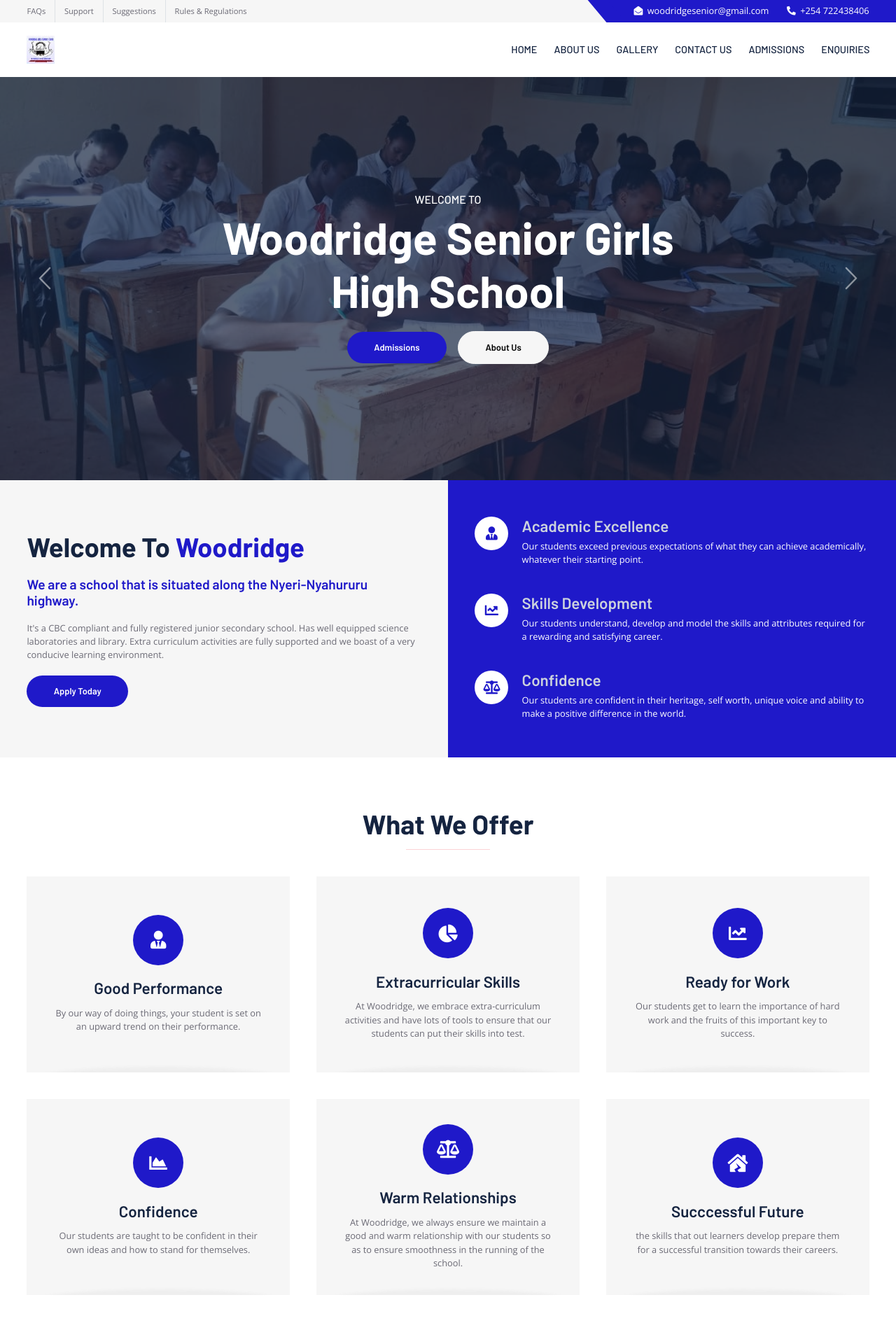
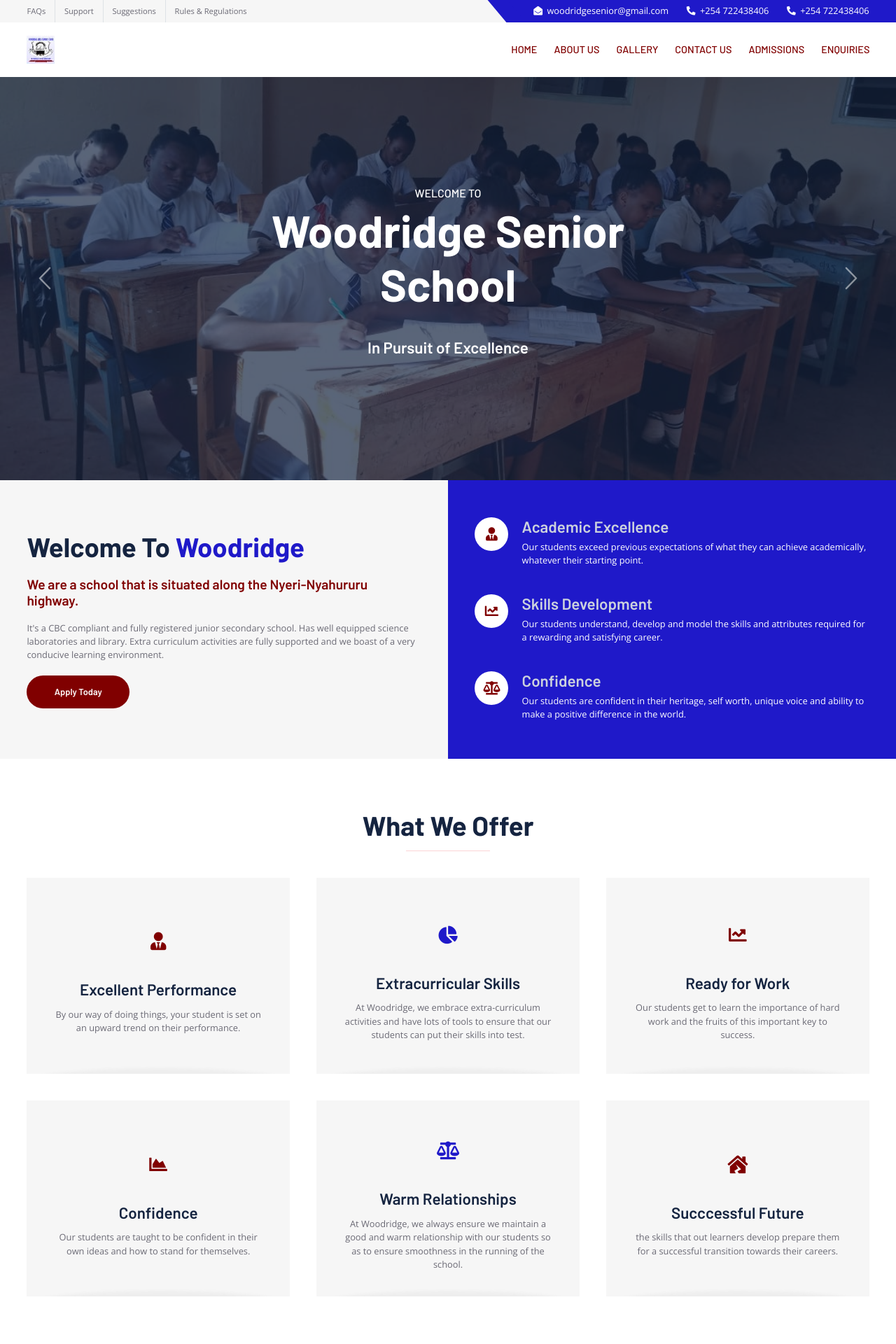
Before and after one commit to jaykaranja/woodridge-snr, a Django app: page / in a window 1280 px wide. Shown: the top 1920 px of the page at 70% size. Run offline with Django 4.2, Linux system fonts and the light colour scheme; some libraries are stand-ins or nearby versions.

Commit message:
UI color fixes

```diff
--- a/woodridge/core/static/core/css/style.css
+++ b/woodridge/core/static/core/css/style.css
@@ -11,11 +11,18 @@ html {
 }
 
 .btn-primary {
-    background-color: rgb(31, 25, 201);
+    background-color: #9b1c1a;
     border-style: none;
 }
 
 
+#maroon-color {
+    color: #800000;
+}
+
+#maroon-bg {
+    background-color: #800000;
+}
 
 #blue-color {
     color: rgb(31, 25, 201);
--- a/woodridge/core/templates/core/base.html
+++ b/woodridge/core/templates/core/base.html
@@ -46,6 +46,9 @@
                     <div class="me-3 pe-3 py-2">
                         <p class="m-0"><i class="fa fa-envelope-open me-2"></i>woodridgesenior@gmail.com</p>
                     </div>
+                    <div class="py-2 me-3 pe-3">
+                        <p class="m-0"><i class="fa fa-phone-alt me-2"></i>+254 722438406</p>
+                    </div>
                     <div class="py-2">
                         <p class="m-0"><i class="fa fa-phone-alt me-2"></i>+254 722438406</p>
                     </div>
@@ -66,12 +69,12 @@
         </button>
         <div class="collapse navbar-collapse" id="navbarCollapse">
             <div class="navbar-nav ms-auto py-0 me-n3">
-                <a href="{% url 'core:home' %}" class="nav-item nav-link">Home</a>
-                <a href="{% url 'core:about-us' %}" class="nav-item nav-link">About Us</a>
-                <a href="{% url 'core:gallery' %}" class="nav-item nav-link">Gallery</a>
-                <a href="#contact-us" class="nav-item nav-link">Contact Us</a>
-                <a href="{% url 'core:admissions' %}" class="nav-item nav-link">Admissions</a>
-                <a href="{% url 'core:enquiries' %}" class="nav-item nav-link">Enquiries</a>
+                <a href="{% url 'core:home' %}" class="nav-item nav-link" id="maroon-color">Home</a>
+                <a href="{% url 'core:about-us' %}" class="nav-item nav-link" id="maroon-color">About Us</a>
+                <a href="{% url 'core:gallery' %}" class="nav-item nav-link" id="maroon-color">Gallery</a>
+                <a href="#contact-us" class="nav-item nav-link" id="maroon-color">Contact Us</a>
+                <a href="{% url 'core:admissions' %}" class="nav-item nav-link" id="maroon-color">Admissions</a>
+                <a href="{% url 'core:enquiries' %}" class="nav-item nav-link" id="maroon-color">Enquiries</a>
             </div>
         </div>
     </nav>
@@ -110,7 +113,8 @@
                 <h3 class="text-white mb-4">Get In Touch</h3>
                 <p class="mb-2"><i class="bi bi-geo-alt text-primary me-2"></i>P.O Box 1805 - 10100 Nyeri</p>
                 <p class="mb-2"><i class="bi bi-envelope-open text-primary me-2"></i>woodridgesenior@gmail.com</p>
-                <p class="mb-0"><i class="bi bi-telephone text-primary me-2"></i>+254722438406</p>
+                <p class="mb-2"><i class="bi bi-telephone text-primary me-2"></i>+254722438406</p>
+                <p class="mb-0"><i class="bi bi-telephone text-primary me-2"></i>+254722610911</p>
             </div>
             <div class="col-lg-4 col-md-6">
                 <h3 class="text-white mb-4">Follow Us</h3>
--- a/woodridge/core/templates/core/index.html
+++ b/woodridge/core/templates/core/index.html
@@ -18,9 +18,8 @@
                 <div class="carousel-caption d-flex flex-column align-items-center justify-content-center">
                     <div class="p-3" style="max-width: 900px;">
                         <h5 class="text-white text-uppercase">WELCOME TO</h5>
-                        <h1 class="display-1 text-white mb-md-4">Woodridge Senior Girls High School</h1>
-                        <a href="{% url 'core:admissions' %}" class="btn btn-primary py-md-3 px-md-5 me-3 rounded-pill">Admissions</a>
-                        <a href="{% url 'core:about-us' %}" class="btn btn-secondary py-md-3 px-md-5 rounded-pill">About Us</a>
+                        <h1 class="display-1 mb-md-5 text-white">Woodridge Senior School</h1>
+                        <h3 class="display-7 mb-md-4 text-white">In Pursuit of Excellence</h3>
                     </div>
                 </div>
             </div>
@@ -56,15 +55,15 @@
   <div class="row g-0">
       <div class="col-lg-6 py-6 px-5">
           <h1 class="display-5 mb-4">Welcome To <span id="blue-color">Woodridge</span></h1>
-          <h4 class="mb-4" id="blue-color">We are a school that is situated along the Nyeri-Nyahururu highway.</h4>
+          <h4 class="mb-4" id="maroon-color">We are a school that is situated along the Nyeri-Nyahururu highway.</h4>
           <p class="mb-4">It's a CBC compliant and fully registered junior secondary school. Has well equipped science laboratories and library. Extra curriculum activities are fully supported and we boast of a very conducive learning environment.</p>
-          <a href="{% url 'core:admissions' %}" class="btn btn-primary py-md-3 px-md-5 rounded-pill">Apply Today</a>
+          <a href="{% url 'core:admissions' %}" class="btn py-md-3 px-md-5 rounded-pill" id="maroon-bg" style="color: white;">Apply Today</a>
       </div>
       <div class="col-lg-6">
           <div class="h-100 d-flex flex-column justify-content-center p-5" id="mainbg">
               <div class="d-flex text-white mb-5">
                   <div class="d-flex flex-shrink-0 align-items-center justify-content-center bg-white text-primary rounded-circle mx-auto mb-4" style="width: 60px; height: 60px;">
-                      <i class="fa fa-user-tie fs-4" id="blue-color"></i>
+                      <i class="fa fa-user-tie fs-4" id="maroon-color"></i>
                   </div>
                   <div class="ps-4">
                       <h3 id="text-light">Academic Excellence</h3>
@@ -73,7 +72,7 @@
               </div>
               <div class="d-flex text-white mb-5">
                   <div class="d-flex flex-shrink-0 align-items-center justify-content-center bg-white text-primary rounded-circle mx-auto mb-4" style="width: 60px; height: 60px;">
-                      <i class="fa fa-chart-line fs-4" id="blue-color"></i>
+                      <i class="fa fa-chart-line fs-4" id="maroon-color"></i>
                   </div>
                   <div class="ps-4">
                       <h3 id="text-light">Skills Development</h3>
@@ -82,7 +81,7 @@
               </div>
               <div class="d-flex text-white">
                   <div class="d-flex flex-shrink-0 align-items-center justify-content-center bg-white text-primary rounded-circle mx-auto mb-4" style="width: 60px; height: 60px;">
-                      <i class="fa fa-balance-scale fs-4" id="blue-color"></i>
+                      <i class="fa fa-balance-scale fs-4" id="maroon-color"></i>
                   </div>
                   <div class="ps-4">
                       <h3 id="text-light">Confidence</h3>
@@ -105,17 +104,17 @@
   <div class="row g-5">
       <div class="col-lg-4 col-md-6">
           <div class="service-item bg-secondary text-center px-5">
-              <div class="d-flex align-items-center justify-content-center text-white rounded-circle mx-auto mb-4" style="width: 90px; height: 90px;" id="mainbg">
-                  <i class="fa fa-user-tie fa-2x"></i>
+              <div class="d-flex align-items-center justify-content-center text-white rounded-circle mx-auto mb-4" style="width: 90px; height: 90px;">
+                  <i class="fa fa-user-tie fa-2x" id="maroon-color"></i>
               </div>
-              <h3 class="mb-3">Good Performance</h3>
+              <h3 class="mb-3">Excellent Performance</h3>
               <p class="mb-0">By our way of doing things, your student is set on an upward trend on their performance.</p>
           </div>
       </div>
       <div class="col-lg-4 col-md-6">
           <div class="service-item bg-secondary text-center px-5">
-              <div class="d-flex align-items-center justify-content-center text-white rounded-circle mx-auto mb-4" style="width: 90px; height: 90px;" id="mainbg">
-                  <i class="fa fa-chart-pie fa-2x"></i>
+              <div class="d-flex align-items-center justify-content-center text-white rounded-circle mx-auto mb-4" style="width: 90px; height: 90px;">
+                  <i class="fa fa-chart-pie fa-2x" id="blue-color"></i>
               </div>
               <h3 class="mb-3">Extracurricular Skills</h3>
               <p class="mb-0">At Woodridge, we embrace extra-curriculum activities and have lots of tools to ensure that our students can put their skills into test.</p>
@@ -123,8 +122,8 @@
       </div>
       <div class="col-lg-4 col-md-6">
           <div class="service-item bg-secondary text-center px-5">
-              <div class="d-flex align-items-center justify-content-center text-white rounded-circle mx-auto mb-4" style="width: 90px; height: 90px;" id="mainbg">
-                  <i class="fa fa-chart-line fa-2x"></i>
+              <div class="d-flex align-items-center justify-content-center text-white rounded-circle mx-auto mb-4" style="width: 90px; height: 90px;">
+                  <i class="fa fa-chart-line fa-2x" id="maroon-color"></i>
               </div>
               <h3 class="mb-3">Ready for Work</h3>
               <p class="mb-0">Our students get to learn the importance of hard work and the fruits of this important key to success.</p>
@@ -132,8 +131,8 @@
       </div>
       <div class="col-lg-4 col-md-6">
           <div class="service-item bg-secondary text-center px-5">
-              <div class="d-flex align-items-center justify-content-center text-white rounded-circle mx-auto mb-4" style="width: 90px; height: 90px;" id="mainbg">
-                  <i class="fa fa-chart-area fa-2x"></i>
+              <div class="d-flex align-items-center justify-content-center text-white rounded-circle mx-auto mb-4" style="width: 90px; height: 90px;">
+                  <i class="fa fa-chart-area fa-2x" id="maroon-color"></i>
               </div>
               <h3 class="mb-3">Confidence</h3>
               <p class="mb-0">Our students are taught to be confident in their own ideas and how to stand for themselves.</p>
@@ -141,8 +140,8 @@
       </div>
       <div class="col-lg-4 col-md-6">
           <div class="service-item bg-secondary text-center px-5">
-              <div class="d-flex align-items-center justify-content-center text-white rounded-circle mx-auto mb-4" style="width: 90px; height: 90px;" id="mainbg">
-                  <i class="fa fa-balance-scale fa-2x"></i>
+              <div class="d-flex align-items-center justify-content-center text-white rounded-circle mx-auto mb-4" style="width: 90px; height: 90px;">
+                  <i class="fa fa-balance-scale fa-2x" id="blue-color"></i>
               </div>
               <h3 class="mb-3">Warm Relationships</h3>
               <p class="mb-0">At Woodridge, we always ensure we maintain a good and warm relationship with our students so as to ensure smoothness in the running of the school.</p>
@@ -150,8 +149,8 @@
       </div>
       <div class="col-lg-4 col-md-6">
           <div class="service-item bg-secondary text-center px-5">
-              <div class="d-flex align-items-center justify-content-center text-white rounded-circle mx-auto mb-4" style="width: 90px; height: 90px;" id="mainbg">
-                  <i class="fa fa-house-damage fa-2x"></i>
+              <div class="d-flex align-items-center justify-content-center text-white rounded-circle mx-auto mb-4" style="width: 90px; height: 90px;">
+                  <i class="fa fa-house-damage fa-2x" id="maroon-color"></i>
               </div>
               <h3 class="mb-3">Succcessful Future</h3>
               <p class="mb-0">the skills that out learners develop prepare them for a successful transition towards their careers.</p>
@@ -179,7 +178,7 @@
                   <p class="mb-0">With our ways, your daughter gets to attain a level of confidence that makes her stand out.</p>
               </div>
               <div class="col-12">
-                  <div class="rounded-circle d-flex align-items-center justify-content-center mb-3" style="width: 60px; height: 60px;" id="mainbg">
+                  <div class="rounded-circle d-flex align-items-center justify-content-center mb-3" style="width: 60px; height: 60px;" id="maroon-bg">
                       <i class="fa fa-percent fs-4 text-white"></i>
                   </div>
                   <h3>Continous Improvement</h3>
@@ -209,7 +208,7 @@
                   <p class="mb-0">Here at Woodridge, one of our main goals is to maximize the potential of our students.</p>
               </div>
               <div class="col-12">
-                  <div class="rounded-circle d-flex align-items-center justify-content-center mb-3" style="width: 60px; height: 60px;" id="mainbg">
+                  <div class="rounded-circle d-flex align-items-center justify-content-center mb-3" style="width: 60px; height: 60px;" id="maroon-bg">
                       <i class="fa fa-user-tie fs-4 text-white"></i>
                   </div>
                   <h3>Professional Educators</h3>
```
